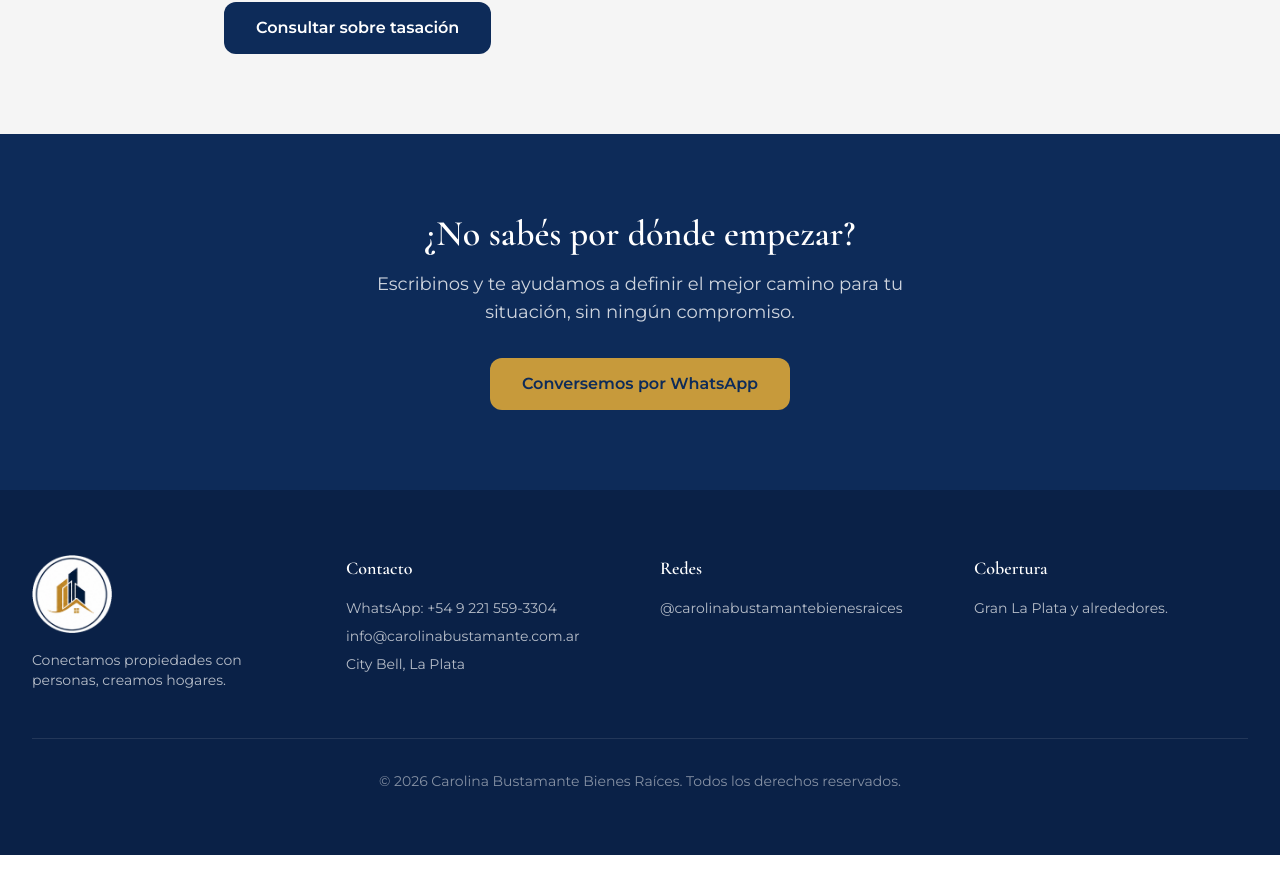
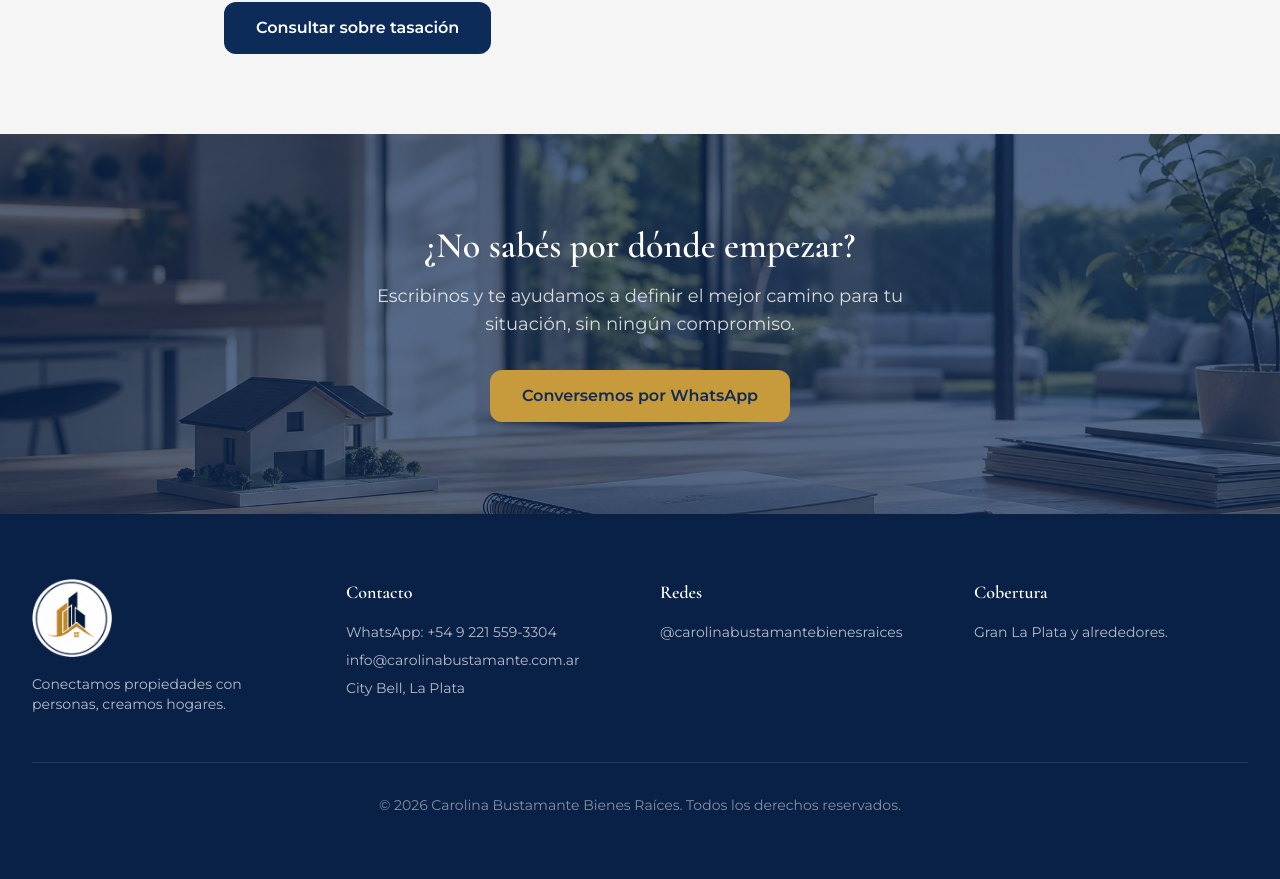
Before and after one commit to borginiangel-svg/carolina-bustamante-web, a Next.js app: page /servicios in a window 1280 px wide. Shown: the part 3280-4159 px from the top of the page. Before the commit the page ends 4135 px from the top, so only its background shows below. Built offline with nearby package versions, Linux system fonts and the light colour scheme.

Commit message:
Agregar imagen al CTA final de la pagina de Servicios

```diff
--- a/src/app/servicios/page.tsx
+++ b/src/app/servicios/page.tsx
@@ -174,8 +174,16 @@ export default function Servicios() {
       ))}
 
       {/* CTA final */}
-      <section className="bg-[#0D2B59] py-20">
-        <div className="mx-auto max-w-2xl px-8 text-center">
+      <section className="relative flex min-h-[380px] items-center overflow-hidden py-20">
+        <Image
+          src="/images/servicios/cta.jpg"
+          alt="Escritorio con maqueta de casa y libreta"
+          fill
+          sizes="100vw"
+          className="object-cover"
+        />
+        <div className="absolute inset-0 bg-[#0D2B59]/70" />
+        <div className="relative z-10 mx-auto max-w-2xl px-8 text-center">
           <h2 className="font-heading text-3xl font-semibold text-white sm:text-4xl">
             ¿No sabés por dónde empezar?
           </h2>
```
Also changed, not shown: public/images/servicios/cta.jpg (added).
